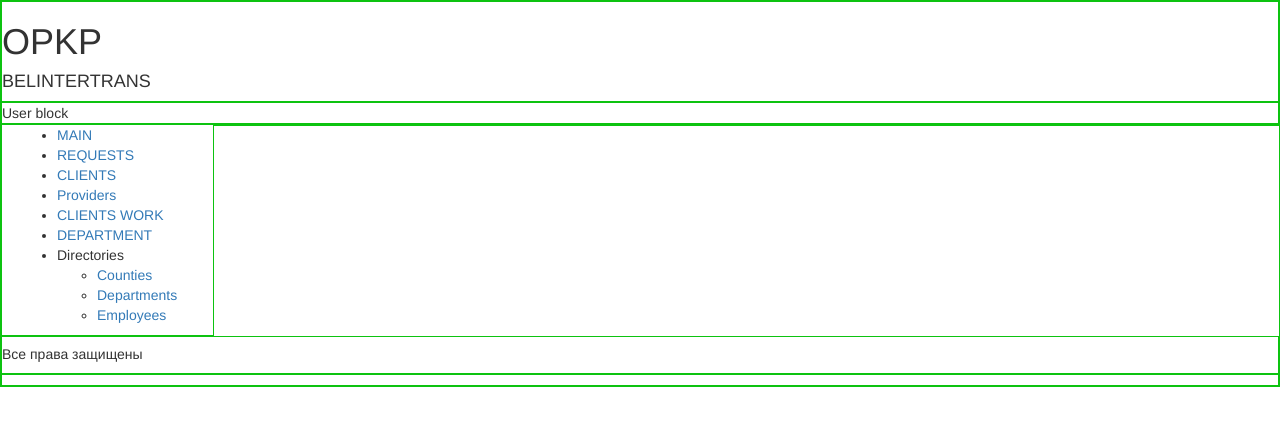
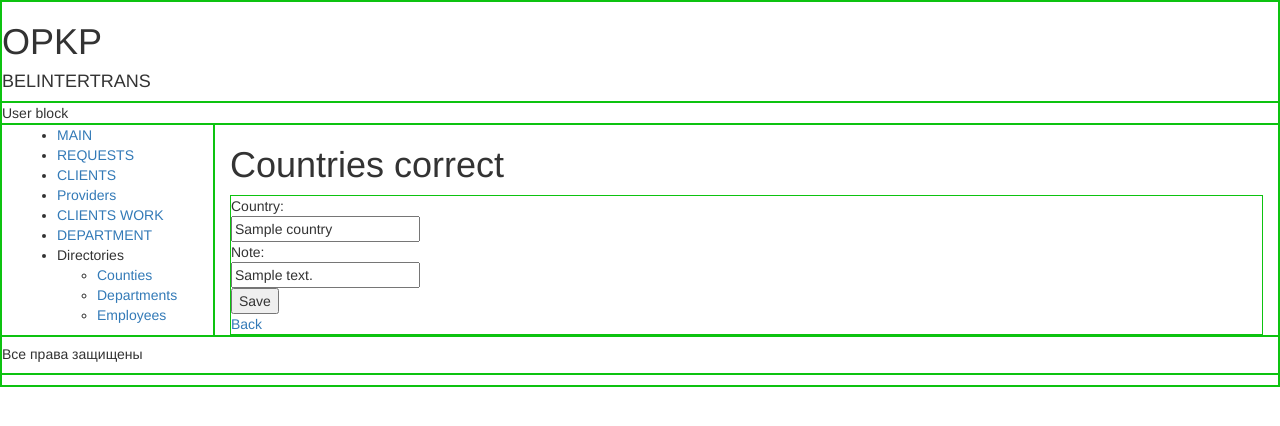
Before and after one commit to heilashaa/opkp, a PHP site: template app/views/Countries/correct.php in a window 1280 px wide. Shown: the top 426 px of the page. Run offline with PHP 8.4, Linux system fonts and the light colour scheme; the template is opened without the code that fills it: most values are stand-ins (such as "Sample title", 1, 10 or a date in 2020); data that the repository does not hold is empty; some libraries are stand-ins or nearby versions.

Commit message:
controller countries ready!!!

```diff
--- a/app/views/Countries/correct.php
+++ b/app/views/Countries/correct.php
@@ -1 +1,10 @@
-<?php
+<h1>Countries correct</h1>
+<div class="block">
+    <form action="/countries/correct/?id=<?=$countries->id;?>" method="post">
+        <input type="hidden" name="id" value="<?=$countries->id?>">
+        Country:<br><input type="text" name="country" placeholder="country" value="<?=$countries->country;?>"><br>
+        Note:<br><input type="text" name="note" placeholder="note" value="<?=$countries->note;?>"><br>
+        <input type="submit" name="submit" value="Save"><br>
+        <a href="/countries">Back</a>
+    </form>
+</div>
--- a/app/views/Countries/index.php
+++ b/app/views/Countries/index.php
@@ -26,6 +26,6 @@
     <form action="/countries/add" method="post">
         Country:<br><input type="text" name="country" placeholder="country"><br>
         Note:<br><input type="text" name="note" placeholder="note"><br>
-        <input type="submit" name="submit">
+        <input type="submit" name="submit" value="add">
     </form>
 </div>
```
Also changed, not shown: app/controllers/CountriesController.php (+25 -1 lines), 1 other file.
